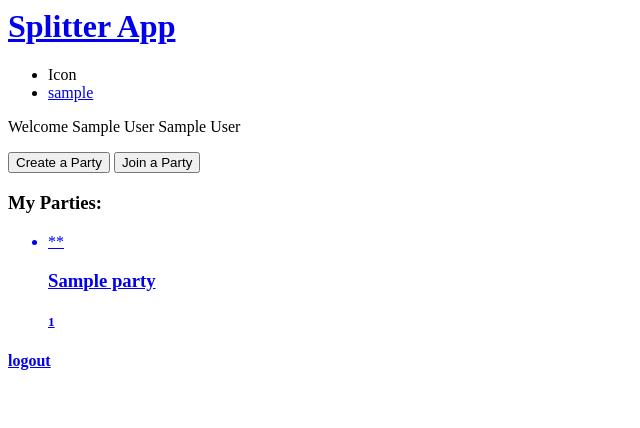
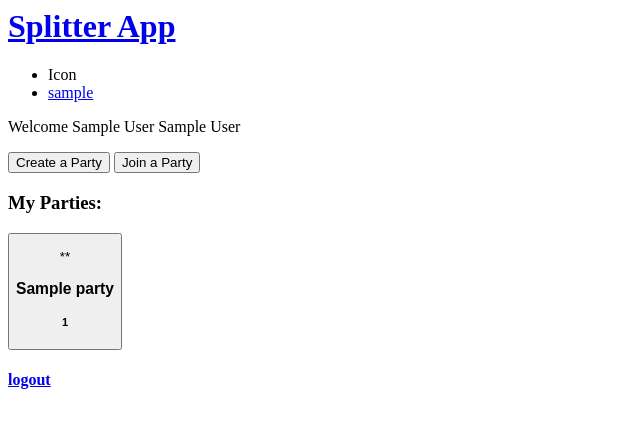
Before and after one commit to Indiedude78/splitter-app, a PHP site: page /home.php in a window 1280 px wide. Shown: the top 428 px of the page, without its empty margins (0-640 px from the left). Run offline with PHP 8.4, Linux system fonts and the light colour scheme; the visitor is signed in with stand-in values (Sample User, id 1); tables that the repository leaves empty hold one stand-in row (values such as "Sample post"); data that the repository does not hold is empty; a stand-in replaces the project's code that opens the database connection; some libraries are stand-ins or nearby versions.

Commit message:
Minor changes

```diff
--- a/partials/get_party.php
+++ b/partials/get_party.php
@@ -15,11 +15,9 @@ if ($e[0] == "00000") {
     $result = $stmt->fetchAll(PDO::FETCH_ASSOC);
 }
 ?>
-<ul>
 <?php foreach ($result as $r) : ?>
-        <a href="view_party.php?id=<?php echo $r["party_id"]; ?>">
+    <button onclick="window.location.href='view_party.php?id=<?php echo $r['party_id']; ?>'" class="button">
         <div>
-                <li>
             <?php if ($r["is_creator"]) : ?>
                 <span>
                     <p>**</p>
@@ -27,8 +25,6 @@ if ($e[0] == "00000") {
             <?php endif; ?>
             <h3><?php echo $r["party_name"]; ?></h3>
             <h5><?php echo $r["party_id"]; ?></h5>
-                </li>
         </div>
-        </a>
+    </button>
     <?php endforeach; ?>
-</ul>
--- a/view_party.php
+++ b/view_party.php
@@ -51,3 +51,4 @@ if (!isset($result["id"])) {
     <li><?php echo $r["username"]; ?></li>
 <?php endforeach; ?>
 </ul>
+<button onclick="window.location.href='home.php'" id="return_home_button">Return</button>
```
Lines whose indentation alone changed are shown as unchanged.
